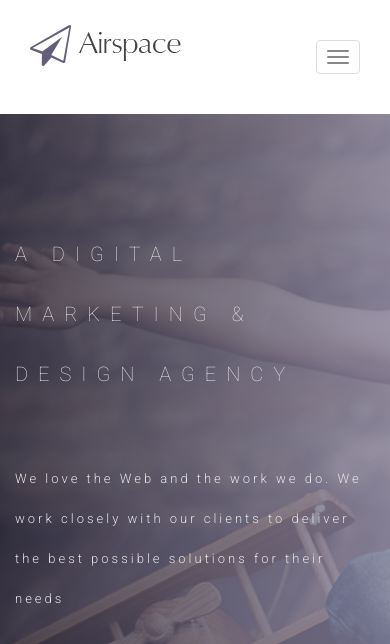
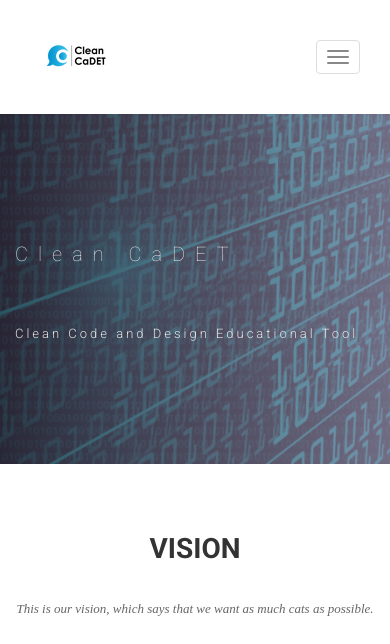
Before and after one commit to Clean-CaDET/clean-cadet.github.io, a Jekyll site: the page built from index.html, in a window 390 px wide. Shown: the top 644 px of the page. Built offline with Jekyll 4.4.1, drawn with Linux system fonts in a browser that asks for light colours; nearby versions of some CDN libraries; some web fonts are replaced; some of the changed text lies outside the part shown.

```diff
--- a/_includes/header.html
+++ b/_includes/header.html
@@ -15,7 +15,7 @@
             <span class="icon-bar"></span>
             </button>
             <a class="navbar-brand" href="index.html">
-              <img src="{{ site.baseurl }}/img/logo.png" alt="Logo">
+              <img src="{{ site.baseurl }}/img/rsz_ccadet_logo_txt.png" alt="Logo">
             </a>
           </div>
             <!-- Collect the nav links, forms, and other content for toggling -->
--- a/css/airspace.css
+++ b/css/airspace.css
@@ -101,7 +101,7 @@ font header .navbar-default .navbar-nav li a:hover {
   background-size: cover;
   background-attachment: fixed;
   background-position: 10% 0%;
-  padding: 200px 0 280px 0;
+  padding: 40px 0 50px 0;
   position: relative;
 }
 #slider:before {
@@ -125,7 +125,7 @@ font header .navbar-default .navbar-nav li a:hover {
   font-size: 45px;
   line-height: 60px;
   letter-spacing: 10px;
-  padding-bottom: 45px;
+  padding-bottom: 20px;
 }
 #slider .block p {
   font-size: 23px;
@@ -138,7 +138,10 @@ font header .navbar-default .navbar-nav li a:hover {
 	wrapper Start
 --*/
 #intro {
-  padding: 100px 0;
+  padding: 50px 0;
+  text-align: center;
+  align-content: center;
+
 }
 #intro .block h2 {
   padding-top: 35px;
--- a/index.html
+++ b/index.html
@@ -1,6 +1,6 @@
 ---
 layout: page
-title: Airspace
+title: Clean CaDET
 permalink: /
 ---
 
@@ -10,55 +10,62 @@ permalink: /
     <div class="row">
       <div class="col-md-10 col-md-offset-2">
         <div class="block">
-          <h1 class="animated fadeInUp">A DIGITAL MARKETING &#38; <br> DESIGN AGENCY</h1>
-          <p class="animated fadeInUp">We love the Web and the work we do. We work closely with our clients to deliver the best possible solutions for their needs</p>
+          <h1 class="animated fadeInUp">Clean CaDET</h1>
+          <p class="animated fadeInUp">Clean Code and Design Educational Tool</p>
         </div>
       </div>
     </div>
   </div>
 </section>
-<!-- Wrapper Start -->
+<!-- Vision -->
 <section id="intro">
   <div class="container">
     <div class="row">
-      <div class="col-md-7 col-sm-12">
-        <div class="block">
           <div class="section-title">
-            <h2>About Us</h2>
-            <p>Far far away, behind the word mountains, far from the countries Vokalia and Consonantia, there live the blind texts. Separated they live in Bookmarksgrove right at the coast of the Semantics</p>
+            <h2>Vision</h2>
+            <p>This is our vision, which says that we want as much cats as possible.</p>
           </div>
-          <p>Lorem ipsum dolor sit amet, consectetur adipisicing elit, sed do eiusmod tempor incididunt ut labore et dolore magna aliqua. Ut enim ad minim veniam, quis nostrud exercitation ullamco laboris nisi ut aliquip ex ea commodo consequat. Duis aute irure dolor in reprehenderit in voluptate velit esse cillum dolore eu fugiat nulla pariatur. Excepteur sint occaecat cupidatat non proident, sunt in culpa qui officia deserunt mollit anim id </p>
-        </div>
-      </div><!-- .col-md-7 close -->
-      <div class="col-md-5 col-sm-12">
-        <div class="block">
-          <img src="img/wrapper-img.png" alt="Img">
-        </div>
-      </div><!-- .col-md-5 close -->
+          <br>
+          <iframe width="560" height="315" src="https://www.youtube.com/embed/oxJzXgHYIeA" frameborder="0" allow="accelerometer; autoplay; clipboard-write; encrypted-media; gyroscope; picture-in-picture" allowfullscreen></iframe>
     </div>
   </div>
 </section>
 
-<section id="feature">
-<div class="container">
-  <div class="row">
-    <div class="col-md-6 col-md-offset-6">
-      <h2>WE BELIEVE IN GREAT IDEAS</h2>
-      <p>Maecenas faucibus mollis interdum. Morbi leo risus, porta ac consectetur ac, vestibulum at eros. Fusce dapibus, tellus ac cursus commodo, tortor mauris condimentum nibh, ut fermentum massa justo sit amet risus.</p>
-      <p>Maecenas faucibus mollis interdum. Morbi leo risus, porta ac consectetur ac, vestibulum at eros. Fusce dapibus, tellus ac cursus commodo, tortor mauris condimentum nibh, ut fermentum massa justo sit amet risus.</p>
-      <p>Maecenas faucibus mollis interdum. Morbi leo risus, porta ac consectetur ac, vestibulum at eros. Fusce dapibus, tellus ac cursus commodo, tortor mauris condimentum nibh, ut fermentum massa justo sit amet risus.</p>
-      <a href="#" class="btn btn-view-works">View Works</a>
+<!-- Mission -->
+<section id="call-to-action">
+  <div class="container">
+    <div class="row">
+      <div class="col-md-12">
+        <div class="block">
+          <h2>Mission</h2>
+          <p>This is our mission - collect as much cats in order to fulfill the vision.</p>
+          <a class="btn btn-default btn-call-to-action" href="#" >Project</a>
+        </div>
+      </div>
     </div>
   </div>
-</div>
 </section>
+
+<!--<section id="feature">-->
+<!--<div class="container">-->
+<!--  <div class="row">-->
+<!--    <div class="col-md-6 col-md-offset-6">-->
+<!--      <h2>Mission</h2>-->
+<!--      <p>Maecenas faucibus mollis interdum. Morbi leo risus, porta ac consectetur ac, vestibulum at eros. Fusce dapibus, tellus ac cursus commodo, tortor mauris condimentum nibh, ut fermentum massa justo sit amet risus.</p>-->
+<!--      <p>Maecenas faucibus mollis interdum. Morbi leo risus, porta ac consectetur ac, vestibulum at eros. Fusce dapibus, tellus ac cursus commodo, tortor mauris condimentum nibh, ut fermentum massa justo sit amet risus.</p>-->
+<!--      <p>Maecenas faucibus mollis interdum. Morbi leo risus, porta ac consectetur ac, vestibulum at eros. Fusce dapibus, tellus ac cursus commodo, tortor mauris condimentum nibh, ut fermentum massa justo sit amet risus.</p>-->
+<!--      <a href="#" class="btn btn-view-works">View Works</a>-->
+<!--    </div>-->
+<!--  </div>-->
+<!--</div>-->
+<!--</section>-->
 
 <!-- Service Start -->
 <section id="service">
   <div class="container">
     <div class="row">
       <div class="section-title">
-        <h2>Our Services</h2>
+        <h2>Our Values</h2>
         <p>Far far away, behind the word mountains, far from the countries Vokalia and Consonantia, there live the blind texts. Separated they live in Bookmarksgrove right at the coast of the Semantics</p>
       </div>
     </div>
@@ -122,65 +129,52 @@ permalink: /
     </div>
   </div>
 </section>
-<!-- Call to action Start -->
-<section id="call-to-action">
-  <div class="container">
-    <div class="row">
-      <div class="col-md-12">
-        <div class="block">
-          <h2>We design delightful digital experiences.</h2>
-          <p>Read more about what we do and our philosophy of design. Judge for yourself The work and results we’ve achieved for other clients, and meet our highly experienced Team who just love to design.</p>
-          <a class="btn btn-default btn-call-to-action" href="#" >Tell Us Your Story</a>
-        </div>
-      </div>
-    </div>
-  </div>
-</section>
-<!-- Content Start -->
-<section id="testimonial">
-  <div class="container">
-    <div class="row">
-      <div class="section-title text-center">
-        <h2>Fun Facts About Us</h2>
-        <p>Far far away, behind the word mountains, far from the countries Vokalia and Consonantia, there live the blind texts. Separated they live in Bookmarksgrove right at the coast of the Semantics</p>
-      </div>
-    </div>
-    <div class="row">
-      <div class="col-md-6">
-        {% if site.data.funfacts.size > 0 %}
-        <div class="block">
-          {% for ff in site.data.funfacts %}
-          <ul class="counter-box clearfix">
-            <li>
-              <div class="block">
-                <i class="{{ ff.icon }}"></i>
-                <h4 class="counter">{{ ff.counter }}</h4>
-                <span>{{ ff.text }}</span>
-              </div>
-            </li>
-            {% endfor %}
-          </ul>
-        </div>
-        {% endif %}
-      </div>
-      <div class="col-md-6">
-        {% if site.data.testimonials.size > 0 %}
-        <div class="testimonial-carousel">
-          <div id="testimonial-slider" class="owl-carousel">
-            {% for tm in site.data.testimonials %}
-            <div>
-                <img src="img/cotation.png" alt="IMG">
-                <p>{{ tm.testimonial }}</p>
-                <div class="user">
-                  <img src="{{ tm.image }}" alt="Pepole">
-                  <p><span>{{ tm.name }}</span> {{ tm.title }}</p>
-                </div>
-            </div>
-            {% endfor %}
-          </div>
-        </div>
-        {% endif %}
-      </div>
-    </div>
-  </div>
-</section>
+
+<!--&lt;!&ndash; Content Start &ndash;&gt;-->
+<!--<section id="testimonial">-->
+<!--  <div class="container">-->
+<!--    <div class="row">-->
+<!--      <div class="section-title text-center">-->
+<!--        <h2>Fun Facts About Us</h2>-->
+<!--        <p>Far far away, behind the word mountains, far from the countries Vokalia and Consonantia, there live the blind texts. Separated they live in Bookmarksgrove right at the coast of the Semantics</p>-->
+<!--      </div>-->
+<!--    </div>-->
+<!--    <div class="row">-->
+<!--      <div class="col-md-6">-->
+<!--        {% if site.data.funfacts.size > 0 %}-->
+<!--        <div class="block">-->
+<!--          {% for ff in site.data.funfacts %}-->
+<!--          <ul class="counter-box clearfix">-->
+<!--            <li>-->
+<!--              <div class="block">-->
+<!--                <i class="{{ ff.icon }}"></i>-->
+<!--                <h4 class="counter">{{ ff.counter }}</h4>-->
+<!--                <span>{{ ff.text }}</span>-->
+<!--              </div>-->
+<!--            </li>-->
+<!--            {% endfor %}-->
+<!--          </ul>-->
+<!--        </div>-->
+<!--        {% endif %}-->
+<!--      </div>-->
+<!--      <div class="col-md-6">-->
+<!--        {% if site.data.testimonials.size > 0 %}-->
+<!--        <div class="testimonial-carousel">-->
+<!--          <div id="testimonial-slider" class="owl-carousel">-->
+<!--            {% for tm in site.data.testimonials %}-->
+<!--            <div>-->
+<!--                <img src="img/cotation.png" alt="IMG">-->
+<!--                <p>{{ tm.testimonial }}</p>-->
+<!--                <div class="user">-->
+<!--                  <img src="{{ tm.image }}" alt="Pepole">-->
+<!--                  <p><span>{{ tm.name }}</span> {{ tm.title }}</p>-->
+<!--                </div>-->
+<!--            </div>-->
+<!--            {% endfor %}-->
+<!--          </div>-->
+<!--        </div>-->
+<!--        {% endif %}-->
+<!--      </div>-->
+<!--    </div>-->
+<!--  </div>-->
+<!--</section>-->
```
Also changed, not shown: _layouts/default.html (+0 -8 lines), img/ccadet_logo_txt.png (added), img/rsz_ccadet_logo_txt.png (added), img/slider-bg-backup.jpg (added), img/slider-bg.jpg, 1 other file.
